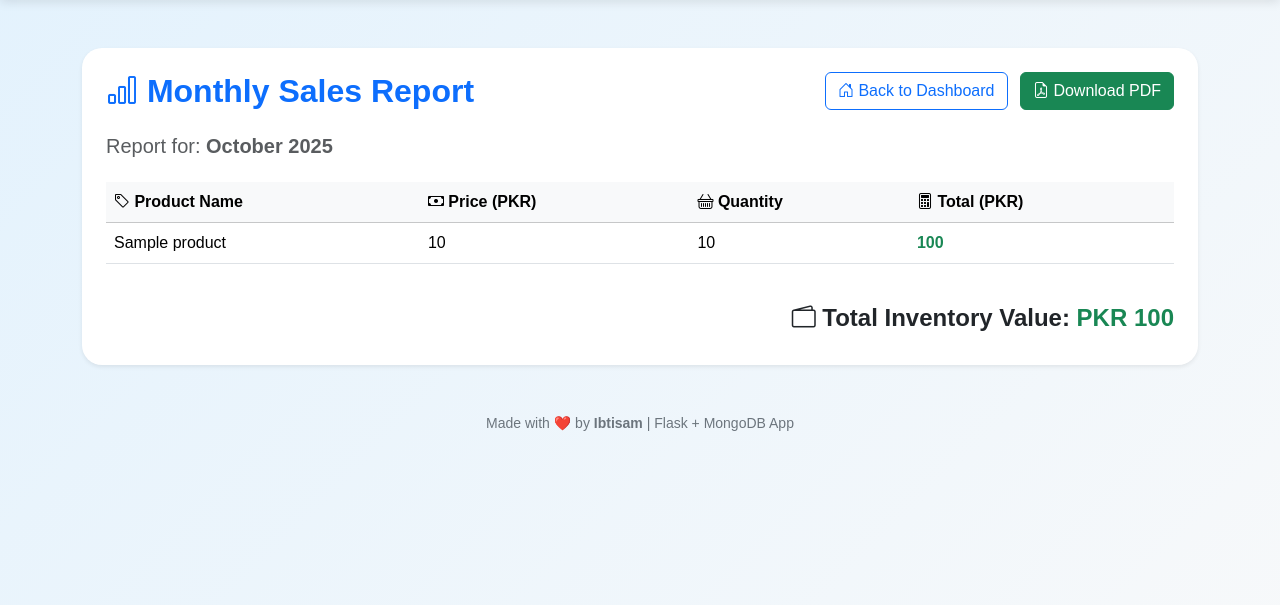
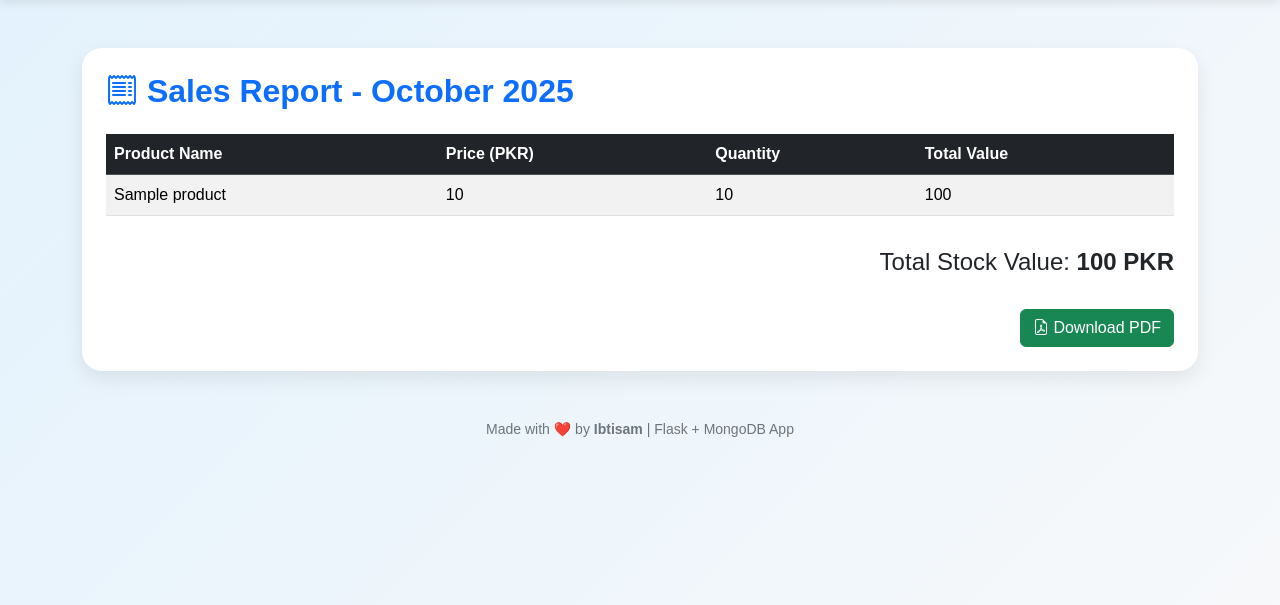
Before and after one commit to ibtisam-khan-7/inventory-billing, a Flask app: page /sales-report in a window 1280 px wide. Shown: the part 56-661 px from the top of the page. Run offline with Flask 3, Linux system fonts and the light colour scheme; a database or web service that is not in the repository returns one stand-in record (values such as "Sample title").

Commit message:
fixed-pdf-error

```diff
--- a/app.py
+++ b/app.py
@@ -1,18 +1,19 @@
-from flask import Flask, render_template, request, redirect, make_response, url_for
+from flask import Flask, render_template, request, redirect, make_response
+from weasyprint import HTML
+from datetime import date
 from pymongo import MongoClient
-from bson import ObjectId
-from weasyprint import HTML
-import datetime
 
 app = Flask(__name__)
 client = MongoClient("mongodb://localhost:27017/")
 db = client["inventory_db"]
 products_col = db["products"]
 
+
 @app.route("/")
 def list_products():
     all_products = list(products_col.find())
     return render_template("products.html", products=all_products)
+
 
 @app.route("/add", methods=["GET", "POST"])
 def add_product():
@@ -24,26 +25,8 @@ def add_product():
         return redirect("/")
     return render_template("add_product.html")
 
-@app.route("/edit/<id>", methods=["GET", "POST"])
-def edit_product(id):
-    product = products_col.find_one({"_id": ObjectId(id)})
-    if request.method == "POST":
-        name = request.form["name"]
-        price = float(request.form["price"])
-        quantity = int(request.form["quantity"])
 
-        products_col.update_one(
-            {"_id": ObjectId(id)},
-            {"$set": {"name": name, "price": price, "quantity": quantity}}
-        )
-        return redirect("/")
-    return render_template("edit_product.html", product=product)
-
-@app.route("/delete/<id>")
-def delete_product(id):
-    products_col.delete_one({"_id": ObjectId(id)})
-    return redirect("/")
-
+# Dashboard Route
 @app.route("/dashboard")
 def dashboard():
     all_products = list(products_col.find())
@@ -51,6 +34,7 @@ def dashboard():
     total_quantity = sum(p["quantity"] for p in all_products)
     total_value = sum(p["price"] * p["quantity"] for p in all_products)
 
+    # Data for Chart.js
     names = [p["name"] for p in all_products]
     quantities = [p["quantity"] for p in all_products]
 
@@ -63,11 +47,13 @@ def dashboard():
         quantities=quantities,
     )
 
+
+# Sales Report Route
 @app.route("/sales-report")
 def sales_report():
     all_products = list(products_col.find())
     total_value = sum(p["price"] * p["quantity"] for p in all_products)
-    date_today = datetime.date.today().strftime("%B %Y")
+    date_today = date.today().strftime("%B %Y")
 
     return render_template(
         "sales_report.html",
@@ -76,11 +62,13 @@ def sales_report():
         date_today=date_today
     )
 
+
+# Download PDF Route
 @app.route("/download-report")
 def download_report():
     all_products = list(products_col.find())
     total_value = sum(p["price"] * p["quantity"] for p in all_products)
-    date_today = datetime.date.today().strftime("%B %Y")
+    date_today = date.today().strftime("%B %Y")
 
     html = render_template(
         "sales_report_pdf.html",
@@ -90,10 +78,12 @@ def download_report():
     )
 
     pdf = HTML(string=html).write_pdf()
+
     response = make_response(pdf)
     response.headers["Content-Type"] = "application/pdf"
     response.headers["Content-Disposition"] = f"inline; filename=sales_report_{date_today}.pdf"
     return response
 
+
 if __name__ == "__main__":
     app.run(debug=True)
--- a/templates/base.html
+++ b/templates/base.html
@@ -12,8 +12,6 @@
   <link href="https://cdn.jsdelivr.net/npm/bootstrap-icons@1.11.3/font/bootstrap-icons.css" rel="stylesheet">
 
   <style>
-
-
     body {
       background: linear-gradient(135deg, #e3f2fd, #f8f9fa);
       font-family: "Poppins", sans-serif;
@@ -70,7 +68,7 @@
       <div>
         <a class="nav-link d-inline me-3" href="/"><i class="bi bi-list-ul"></i> Products</a>
         <a class="nav-link d-inline me-3" href="/dashboard"><i class="bi bi-speedometer2"></i> Dashboard</a>
-        <a class="nav-link d-inline me-3" href="/add"><i class="bi bi-plus-circle "></i> Add Product</a>
+        <a class="nav-link d-inline me-3" href="/add"><i class="bi bi-plus-circle"></i> Add Product</a>
         <a class="nav-link d-inline" href="/sales-report"><i class="bi bi-file-earmark-text"></i> Sales Report</a>
       </div>
     </div>
@@ -85,7 +83,5 @@
   </footer>
 
   <script src="https://cdn.jsdelivr.net/npm/bootstrap@5.3.3/dist/js/bootstrap.bundle.min.js"></script>
-  {% block scripts %}{% endblock %}
 </body>
-
 </html>
--- a/templates/sales_report.html
+++ b/templates/sales_report.html
@@ -1,59 +1,35 @@
 {% extends 'base.html' %}
-{% block title %}Sales Report{% endblock %}
+{% block title %}Monthly Sales Report{% endblock %}
 {% block content %}
-<div class="card p-4 shadow-sm">
-  <div class="d-flex justify-content-between align-items-center mb-4">
-    <h2 class="text-primary mb-0">
-      <i class="bi bi-bar-chart"></i> Monthly Sales Report
-    </h2>
-    <div>
-      <a href="{{ url_for('dashboard') }}" class="btn btn-outline-primary me-2">
-        <i class="bi bi-house-door"></i> Back to Dashboard
-      </a>
-      <a href="/download-report" class="btn btn-success">
-        <i class="bi bi-file-earmark-pdf"></i> Download PDF
-      </a>
-    </div>
-  </div>
+<div class="card p-4">
+  <h2 class="text-primary mb-4"><i class="bi bi-receipt"></i> Sales Report - {{ date_today }}</h2>
 
-  <div class="mb-3">
-    <h5 class="text-muted">
-      Report for: <strong>{{ date_today }}</strong>
-    </h5>
-  </div>
-
-  <table class="table table-hover align-middle">
-    <thead class="table-light">
+  <table class="table table-striped">
+    <thead class="table-dark">
       <tr>
-        <th><i class="bi bi-tag"></i> Product Name</th>
-        <th><i class="bi bi-cash"></i> Price (PKR)</th>
-        <th><i class="bi bi-basket"></i> Quantity</th>
-        <th><i class="bi bi-calculator"></i> Total (PKR)</th>
+        <th>Product Name</th>
+        <th>Price (PKR)</th>
+        <th>Quantity</th>
+        <th>Total Value</th>
       </tr>
     </thead>
     <tbody>
-      {% for product in products %}
+      {% for p in products %}
       <tr>
-        <td>{{ product.name }}</td>
-        <td>{{ product.price }}</td>
-        <td>{{ product.quantity }}</td>
-        <td class="fw-bold text-success">{{ product.price * product.quantity }}</td>
-      </tr>
-      {% else %}
-      <tr>
-        <td colspan="4" class="text-center text-muted py-4">
-          No products found in this month 💤
-        </td>
+        <td>{{ p.name }}</td>
+        <td>{{ p.price }}</td>
+        <td>{{ p.quantity }}</td>
+        <td>{{ p.price * p.quantity }}</td>
       </tr>
       {% endfor %}
     </tbody>
   </table>
 
-  <div class="mt-4 text-end">
-    <h4 class="fw-bold text-dark">
-      <i class="bi bi-wallet2"></i> Total Inventory Value:
-      <span class="text-success">PKR {{ total_value }}</span>
-    </h4>
+  <h4 class="text-end mt-3">Total Stock Value: <b>{{ total_value }} PKR</b></h4>
+  <div class="text-end mt-4">
+    <a href="/download-report" class="btn btn-success">
+      <i class="bi bi-file-earmark-pdf"></i> Download PDF
+    </a>
   </div>
 </div>
 {% endblock %}
```
Also changed, not shown: static/logo.png (added), templates/sales_report_pdf.html (line endings or trailing spaces).
